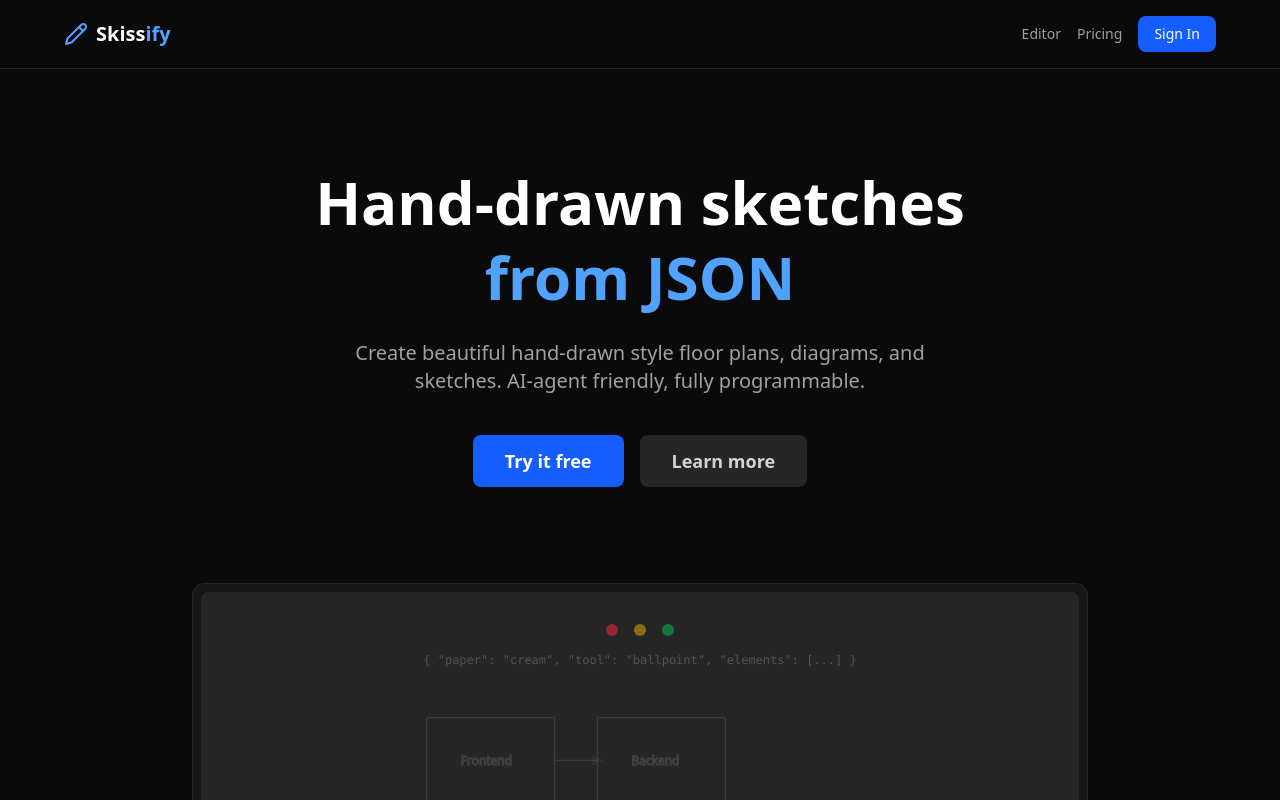
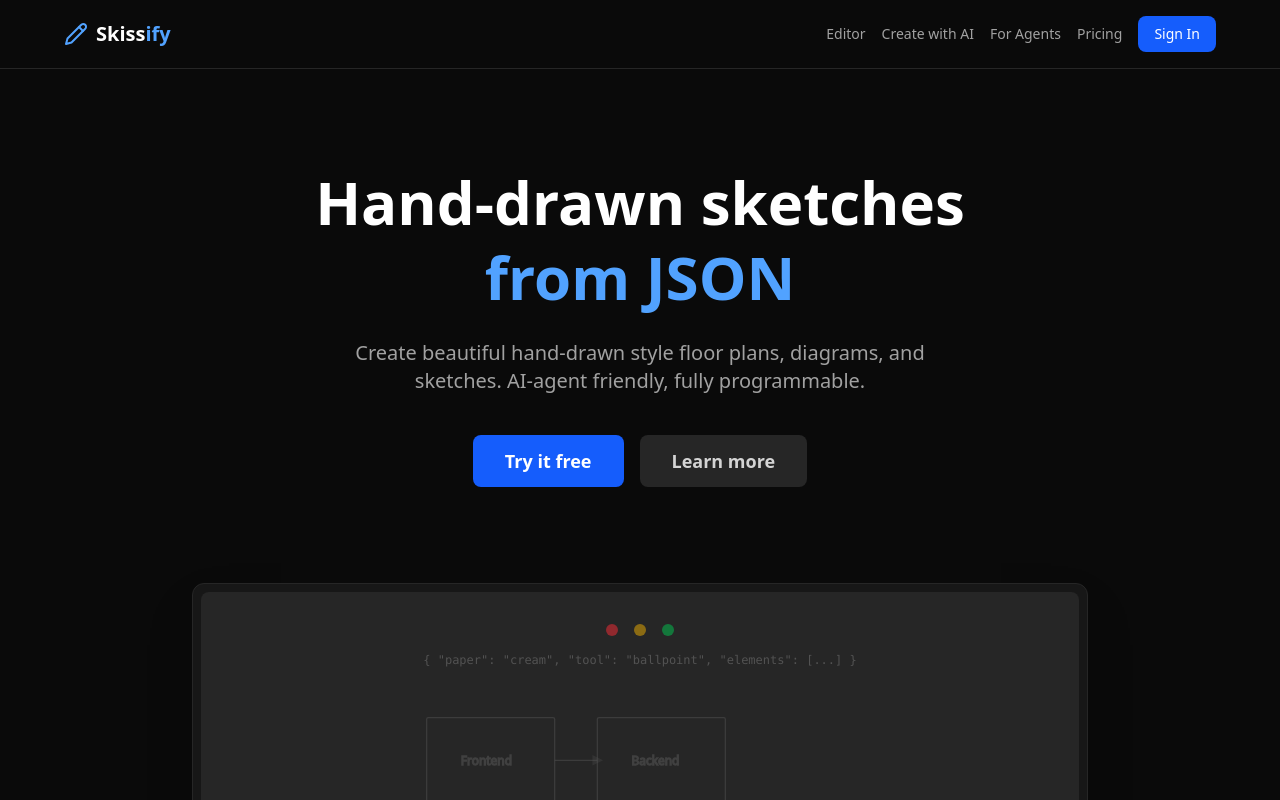
Before and after one commit to TheJesper/skissify, a Next.js app: page / in a window 1280 px wide. Shown: the top 800 px of the page. Built offline with nearby package versions, Linux system fonts and the light colour scheme.

Commit message:
feat: standalone output + nav links for create/for-agents pages

```diff
--- a/next.config.ts
+++ b/next.config.ts
@@ -1,5 +1,7 @@
 import type { NextConfig } from "next";
 
-const nextConfig: NextConfig = {};
+const nextConfig: NextConfig = {
+  output: "standalone",
+};
 
 export default nextConfig;
--- a/src/app/page.tsx
+++ b/src/app/page.tsx
@@ -71,6 +71,18 @@ export default function Home() {
               className="text-sm text-neutral-400 hover:text-white transition-colors"
             >
               Editor
+            </Link>
+            <Link
+              href="/create"
+              className="text-sm text-neutral-400 hover:text-white transition-colors"
+            >
+              Create with AI
+            </Link>
+            <Link
+              href="/for-agents"
+              className="text-sm text-neutral-400 hover:text-white transition-colors"
+            >
+              For Agents
             </Link>
             <Link
               href="#pricing"
@@ -278,6 +290,12 @@ export default function Home() {
             <Link href="/editor" className="hover:text-white transition-colors">
               Editor
             </Link>
+            <Link href="/create" className="hover:text-white transition-colors">
+              Create with AI
+            </Link>
+            <Link href="/for-agents" className="hover:text-white transition-colors">
+              For Agents
+            </Link>
             <Link
               href="/dashboard"
               className="hover:text-white transition-colors"
```
